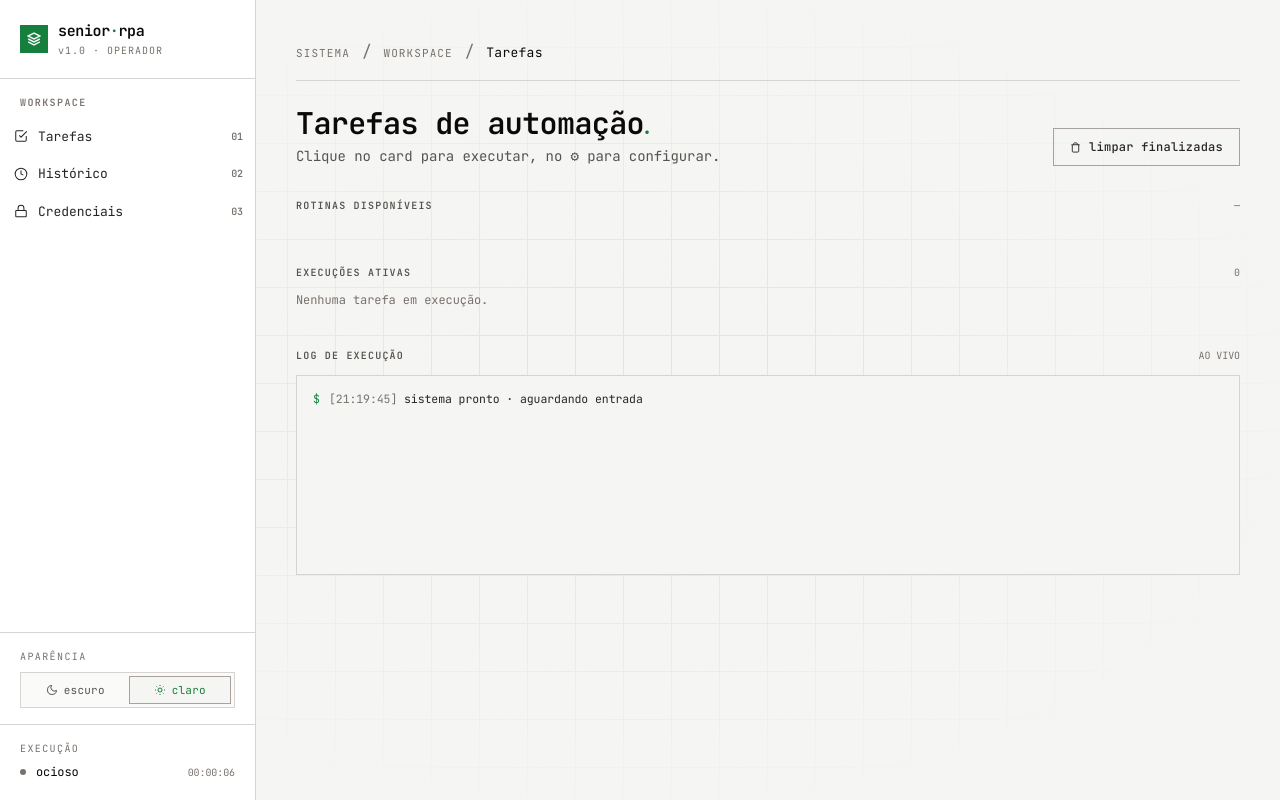
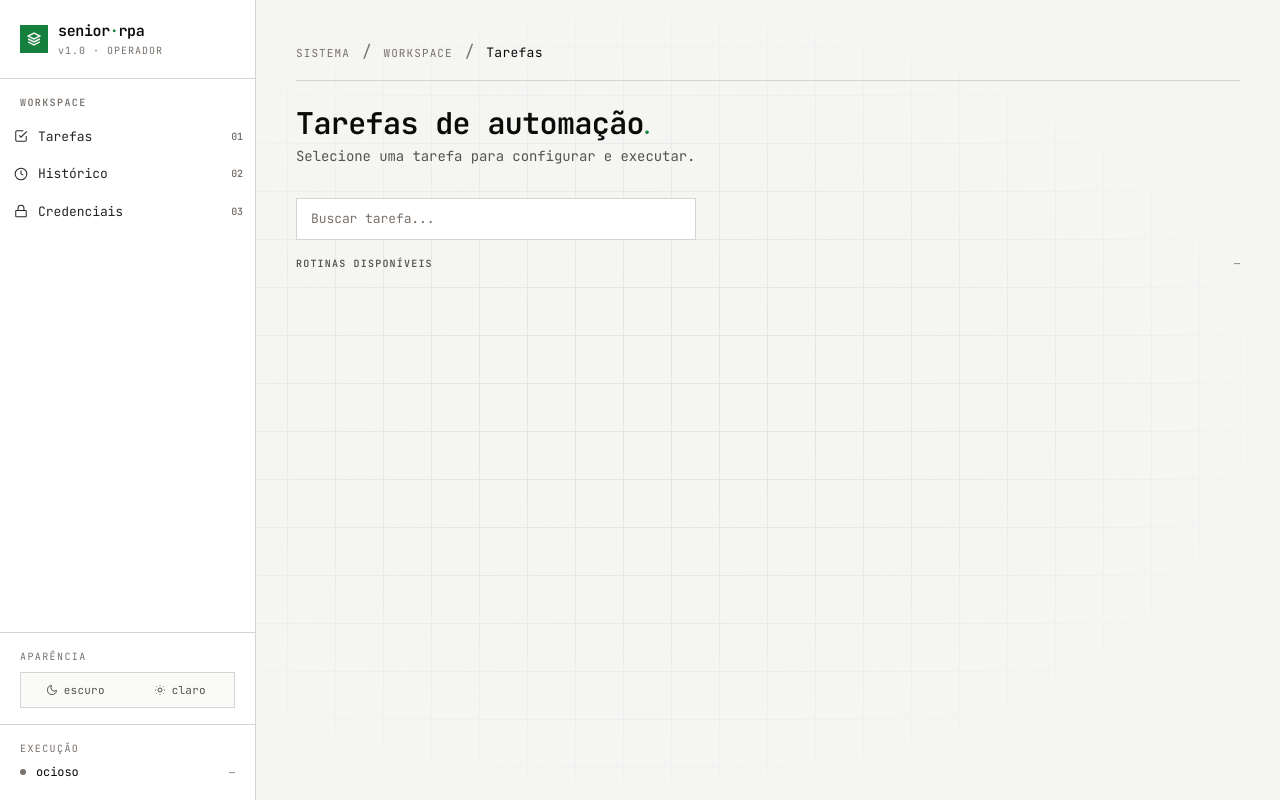
Before and after one commit to SrMarinho/TerminalServerRPA, a Python web app: template src/interfaces/web/templates/index.html in a window 1280 px wide. Run offline with Jinja, Linux system fonts and the light colour scheme; the template is opened without the code that fills it, so the values that code supplies are empty; some libraries are stand-ins or nearby versions; some web fonts are replaced.

Commit message:
fix: restore task search bar + detail panel lost in refactoring

```diff
--- a/src/interfaces/web/static/app.js
+++ b/src/interfaces/web/static/app.js
@@ -128,35 +128,126 @@ document.getElementById('credForm').addEventListener('submit', async (e) => {
 });
 
 /* Tasks */
-let currentTask = '';
+var allTasks = [];
+var currentTask = '';
 
 async function loadTasks() {
   try {
     const data = await api('GET', '/api/tasks');
-    document.getElementById('taskCount').textContent = String(data.available.length).padStart(2, '0') + ' ROTINAS';
-    document.getElementById('taskCards').innerHTML = data.available.map((t, i) =>
-      '<div class="task-tile fade-up" style="animation-delay:' + (i * 0.04) + 's">'
-        + '<div class="flex items-center justify-between mb-3">'
-          + '<div class="text-[10px] tabular-nums" style="color:var(--text-3);letter-spacing:.1em">ROTINA · ' + String(i + 1).padStart(2, '0') + '</div>'
-          + '<div class="flex gap-1">'
-            + '<button class="btn btn-ghost" style="padding:4px 8px;font-size:11px" onclick="event.stopPropagation();openConfigModal(\'' + esc(t) + '\')" title="Configurar">⚙</button>'
-          + '</div>'
-        + '</div>'
-        + '<div class="text-sm mb-1" style="color:var(--text-0);font-weight:500" onclick="event.stopPropagation();runTaskDirect(\'' + esc(t) + '\')">' + esc(t) + '</div>'
-        + '<div class="text-[11px] flex items-center gap-1.5" style="color:var(--text-2)">clique para executar</div>'
-      + '</div>'
-    ).join('');
+    allTasks = data.available;
+    document.getElementById('taskCount').textContent = String(allTasks.length).padStart(2, '0') + ' ROTINAS';
+    renderTaskList(allTasks);
   } catch (e) { toast('Falha ao carregar tarefas', true); }
 }
 
-async function runTaskDirect(name) {
+function filterTasks() {
+  const q = document.getElementById('taskSearch').value.toLowerCase();
+  renderTaskList(allTasks.filter(function(t) { return t.toLowerCase().indexOf(q) !== -1; }));
+}
+
+function renderTaskList(tasks) {
+  document.getElementById('taskCards').innerHTML = tasks.length
+    ? tasks.map(function(t, i) {
+        return '<div class="task-tile fade-up" style="animation-delay:' + (i * 0.04) + 's" onclick="openTaskDetail(\'' + esc(t) + '\')">'
+          + '<div class="flex items-center justify-between mb-3">'
+          + '<div class="text-[10px] tabular-nums" style="color:var(--text-3);letter-spacing:.1em">ROTINA · ' + String(i + 1).padStart(2, '0') + '</div>'
+          + '<div class="dot dot-idle"></div>'
+          + '</div>'
+          + '<div class="text-sm mb-1" style="color:var(--text-0);font-weight:500">' + esc(t) + '</div>'
+          + '<div class="text-[11px]" style="color:var(--text-2)">clique para abrir</div>'
+          + '</div>';
+      }).join('')
+    : '<div class="card p-8 text-center" style="border-style:dashed"><div class="text-sm" style="color:var(--text-1)">Nenhuma tarefa encontrada</div></div>';
+}
+
+async function openTaskDetail(name) {
+  currentTask = name;
+  document.getElementById('detailTaskName').textContent = name;
+  document.getElementById('detailContent').innerHTML = '<div class="text-sm" style="color:var(--text-2)">Carregando...</div>';
+  switchPanel('task-detail');
+
   try {
-    const config = await api('GET', '/api/tasks/' + encodeURIComponent(name) + '/config');
-    const res = await api('POST', '/api/run/' + encodeURIComponent(name), config && Object.keys(config).length ? config : {});
-    toast('Tarefa iniciada: ' + name);
-    logLine('▶ ' + name + ' [' + res.task_id + ']', 'success');
-    switchPanel('tasks');
-  } catch (e) { toast('Erro: ' + e.message, true); }
+    const [schema, config, creds, executions] = await Promise.all([
+      api('GET', '/api/tasks/' + encodeURIComponent(name) + '/schema'),
+      api('GET', '/api/tasks/' + encodeURIComponent(name) + '/config'),
+      api('GET', '/api/credentials'),
+      api('GET', '/api/executions'),
+    ]);
+    renderTaskDetail(name, schema, config, creds, executions);
+  } catch (e) {
+    document.getElementById('detailContent').innerHTML = '<div class="text-sm" style="color:var(--danger)">Erro: ' + esc(e.message) + '</div>';
+  }
+}
+
+function renderTaskDetail(name, schema, config, creds, executions) {
+  var paramsHtml = '';
+  for (var i = 0; i < schema.length; i++) {
+    var f = schema[i];
+    var fieldId = 'cfg-' + f.name;
+    if (f.type === 'credential') {
+      paramsHtml += '<div><label class="label">' + esc(f.label) + '</label><select id="' + fieldId + '" class="input"><option value="">— selecione —</option>';
+      if (creds) for (var j = 0; j < creds.length; j++) {
+        var svc = creds[j].service;
+        var sel = config && config[f.name] && config[f.name].service === svc ? ' selected' : '';
+        paramsHtml += '<option value="' + esc(svc) + '"' + sel + '>' + esc(svc) + '</option>';
+      }
+      paramsHtml += '</select></div>';
+    } else if (f.type === 'json') {
+      var val = config && config[f.name] !== undefined ? JSON.stringify(config[f.name], null, 2) : '';
+      paramsHtml += '<div><label class="label">' + esc(f.label) + '</label><textarea id="' + fieldId + '" rows="5" class="input" style="font-family:\'JetBrains Mono\',monospace">' + esc(val) + '</textarea></div>';
+    } else if (f.type === 'number') {
+      var nv = config && config[f.name] !== undefined ? config[f.name] : '';
+      paramsHtml += '<div><label class="label">' + esc(f.label) + '</label><input id="' + fieldId + '" type="number" value="' + esc(String(nv)) + '" class="input"></div>';
+    } else {
+      var sv = config && config[f.name] !== undefined ? config[f.name] : '';
+      paramsHtml += '<div><label class="label">' + esc(f.label) + '</label><input id="' + fieldId + '" type="text" value="' + esc(String(sv)) + '" class="input"></div>';
+    }
+  }
+  if (!schema.length) paramsHtml = '<div class="text-sm" style="color:var(--text-2)">Sem parâmetros.</div>';
+
+  var myExecs = (executions || []).filter(function(e) { return e.task_name === name; }).slice(0, 5);
+  var histHtml = myExecs.length
+    ? myExecs.map(function(e) {
+        var sc = 'dot-' + e.status;
+        var sl = STATUS_PT[e.status] || e.status;
+        var st = e.started_at ? e.started_at.slice(11, 19) : '--:--:--';
+        return '<div class="flex items-center gap-2 py-1.5" onclick="event.stopPropagation();openExecutionDetail(\'' + e.id + '\')" style="cursor:pointer"><span class="' + sc + '"></span><span class="text-xs" style="color:var(--text-1)">' + sl + '</span><span class="text-[10px] ml-auto" style="color:var(--text-3)">' + st + '</span></div>';
+      }).join('')
+    : '<div class="text-xs" style="color:var(--text-3)">Nenhuma execução anterior.</div>';
+
+  document.getElementById('detailContent').innerHTML = ''
+    + '<div class="card p-6"><div class="label" style="margin-bottom:12px">PARÂMETROS</div>' + paramsHtml
+    + '<div class="flex gap-2 mt-4"><button class="btn btn-ghost" onclick="saveDetailConfig()"><svg width="11" height="11" fill="none" stroke="currentColor" stroke-width="2" viewBox="0 0 24 24"><path d="M19 21H5a2 2 0 01-2-2V5a2 2 0 012-2h11l5 5v11a2 2 0 01-2 2z"/><polyline points="17 21 17 13 7 13 7 21"/><polyline points="7 3 7 8 15 8"/></svg>salvar config</button>'
+    + '<button class="btn btn-primary" onclick="runDetailTask()"><svg width="11" height="11" fill="currentColor" viewBox="0 0 24 24"><path d="M8 5v14l11-7z"/></svg>executar</button></div></div>'
+    + '<div class="card p-6"><div class="label" style="margin-bottom:12px">ÚLTIMAS EXECUÇÕES</div>' + histHtml + '</div>';
+}
+
+function collectDetailParams() {
+  var p = {};
+  var els = document.querySelectorAll('#detailContent [id^="cfg-"]');
+  for (var i = 0; i < els.length; i++) {
+    var el = els[i];
+    var name = el.id.replace('cfg-', '');
+    if (el.tagName === 'SELECT') { if (el.value) p[name] = { service: el.value }; }
+    else if (el.type === 'number') { p[name] = parseFloat(el.value) || 0; }
+    else if (el.tagName === 'TEXTAREA') { try { p[name] = JSON.parse(el.value); } catch(e) { toast('JSON inválido em ' + name, true); return null; } }
+    else { p[name] = el.value; }
+  }
+  return p;
+}
+
+async function saveDetailConfig() {
+  var p = collectDetailParams(); if (!p) return;
+  await api('POST', '/api/tasks/' + encodeURIComponent(currentTask) + '/config', p);
+  toast('Config salva');
+}
+
+async function runDetailTask() {
+  var p = collectDetailParams(); if (!p) return;
+  await api('POST', '/api/tasks/' + encodeURIComponent(currentTask) + '/config', p);
+  var res = await api('POST', '/api/run/' + encodeURIComponent(currentTask), p);
+  toast('Tarefa iniciada');
+  logLine('▶ ' + currentTask + ' [' + res.task_id + ']', 'success');
 }
 
 async function openConfigModal(name) {
--- a/src/interfaces/web/templates/index.html
+++ b/src/interfaces/web/templates/index.html
@@ -79,37 +79,29 @@
       <div class="section-head">
         <span class="crumb">SISTEMA</span><span class="arrow">/</span><span class="crumb">workspace</span><span class="arrow">/</span><span class="title">Tarefas</span>
       </div>
-      <div class="mb-8 fade-up flex items-end justify-between flex-wrap gap-4">
-        <div>
-          <h1 class="text-3xl mb-1" style="font-weight:600;letter-spacing:-.02em">
-            Tarefas de automação<span class="display-serif" style="color:var(--accent);font-weight:400">.</span>
-          </h1>
-          <p class="text-sm" style="color:var(--text-2)">Clique no card para executar, no ⚙ para configurar.</p>
-        </div>
-        <button class="btn btn-ghost" onclick="api('DELETE','/api/tasks/running').then(()=>toast('Limpeza concluída'))"><svg width="11" height="11" fill="none" stroke="currentColor" stroke-width="2" viewBox="0 0 24 24"><polyline points="3 6 5 6 21 6"/><path d="M19 6v14a2 2 0 01-2 2H7a2 2 0 01-2-2V6m3 0V4a2 2 0 012-2h4a2 2 0 012 2v2"/></svg>limpar finalizadas</button>
+      <div class="mb-8 fade-up">
+        <h1 class="text-3xl mb-1" style="font-weight:600;letter-spacing:-.02em">
+          Tarefas de automação<span class="display-serif" style="color:var(--accent);font-weight:400">.</span>
+        </h1>
+        <p class="text-sm" style="color:var(--text-2)">Selecione uma tarefa para configurar e executar.</p>
+      </div>
+      <div class="mb-4">
+        <input id="taskSearch" type="text" placeholder="Buscar tarefa..." class="input" style="max-width:400px" oninput="filterTasks()">
       </div>
       <div class="mb-3 flex items-center justify-between">
         <div class="label" style="margin-bottom:0">ROTINAS DISPONÍVEIS</div>
         <div class="text-[10px]" style="color:var(--text-3)" id="taskCount">—</div>
       </div>
       <div id="taskCards" class="grid grid-cols-1 md:grid-cols-2 lg:grid-cols-3 gap-3 mb-10 fade-up"></div>
+    </section>
 
-      <div class="mb-10 fade-up" style="animation-delay:.04s">
-        <div class="flex items-center justify-between mb-3">
-          <div class="label" style="margin-bottom:0">EXECUÇÕES ATIVAS</div>
-          <div class="text-[10px]" style="color:var(--text-3)" id="runningCount">0</div>
-        </div>
-        <div id="runningTasks" class="space-y-2">
-          <div class="text-xs" style="color:var(--text-3)">Nenhuma tarefa em execução.</div>
-        </div>
+    <!-- Task Detail Panel -->
+    <section id="panel-task-detail" class="panel hidden">
+      <div class="section-head">
+        <span class="crumb" onclick="switchPanel('tasks')" style="cursor:pointer">← VOLTAR</span><span class="arrow">/</span><span class="title" id="detailTaskName">Tarefa</span>
       </div>
-
-      <div class="fade-up" style="animation-delay:.05s">
-        <div class="flex items-center justify-between mb-3">
-          <div class="label" style="margin-bottom:0">LOG DE EXECUÇÃO</div>
-          <div class="flex items-center gap-1.5 text-[10px]" style="color:var(--text-3)"><span class="w-1.5 h-1.5 rounded-full blink" style="background:var(--accent)"></span>AO VIVO</div>
-        </div>
-        <div id="log" class="log-box"><div style="padding-left:16px"><span style="color:var(--text-3)">[<span id="bootTime">--:--:--</span>]</span> sistema pronto · aguardando entrada<span class="blink" style="color:var(--accent)">_</span></div></div>
+      <div id="detailContent" class="space-y-6">
+        <div class="text-sm" style="color:var(--text-2)">Carregando...</div>
       </div>
     </section>
 
```
